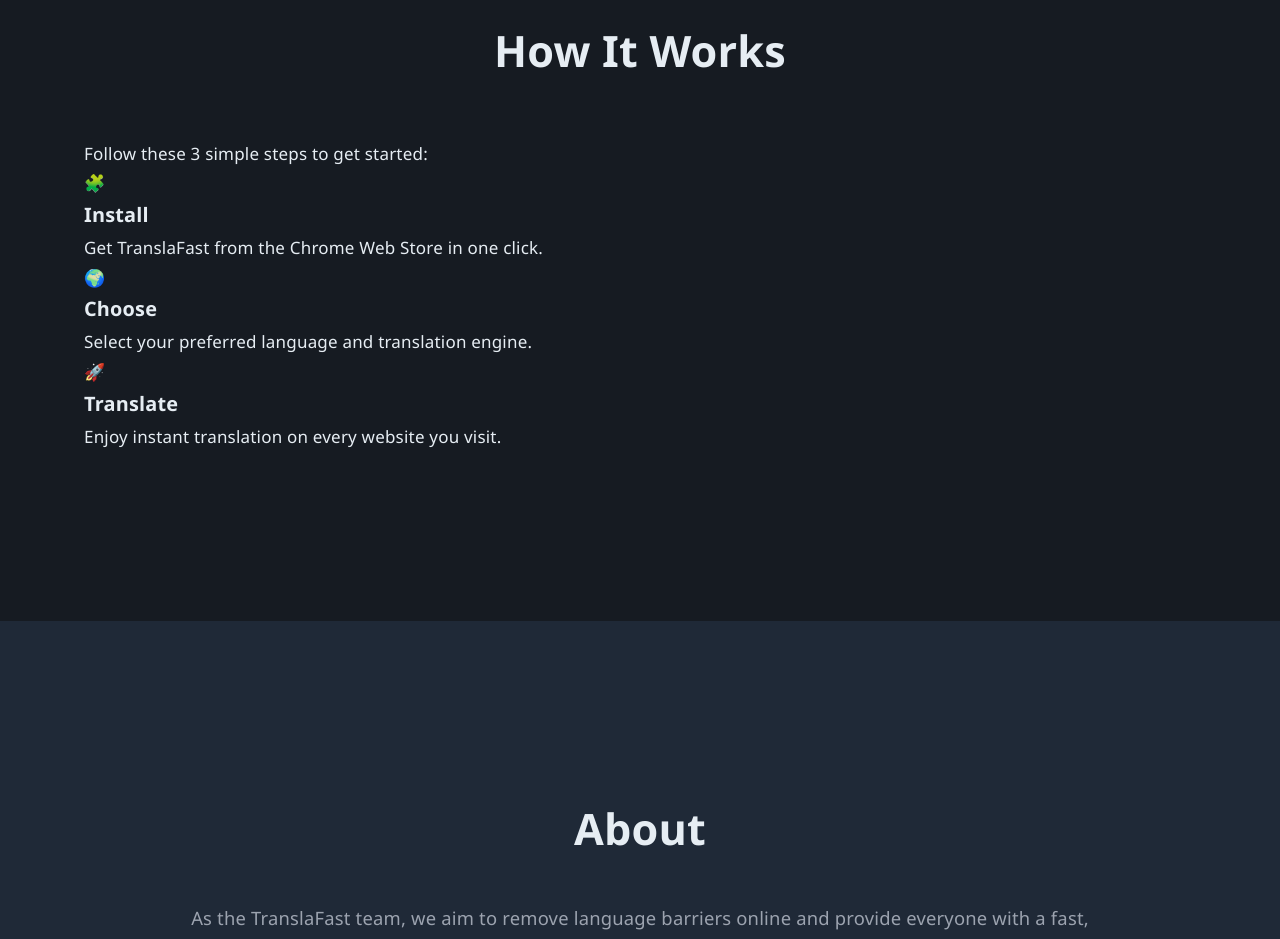
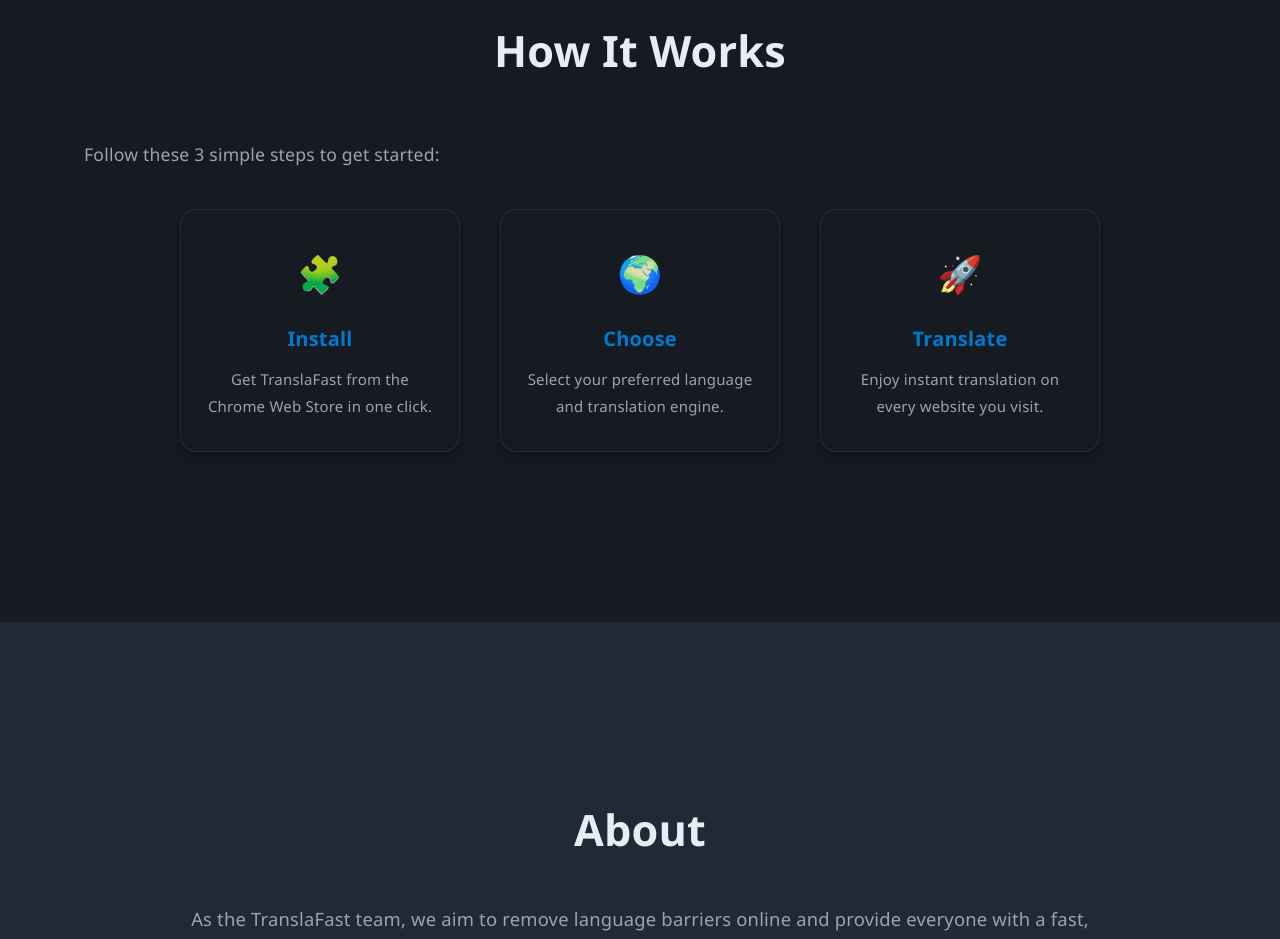
Before and after one commit to pozstudiox/translafast-website, a website: page index.html in a window 1280 px wide. Shown: the part 2020-2959 px from the top of the page. Drawn offline with Linux system fonts and the light colour scheme.

Commit message:
Update style.css

```diff
--- a/style.css
+++ b/style.css
@@ -1552,3 +1552,51 @@
     outline-offset: 3px;
   }
 }
+
+/* YENİ HOW IT WORKS TASARIMI */
+.steps-grid {
+  display: flex;
+  justify-content: center;
+  flex-wrap: wrap;
+  gap: 40px;
+  margin-top: 40px;
+}
+
+.step-card {
+  background: var(--color-surface);
+  border: var(--border);
+  border-radius: 16px;
+  padding: 32px 24px;
+  text-align: center;
+  width: 280px;
+  box-shadow: 0 6px 16px rgba(0,0,0,0.25);
+  transition: all 0.3s ease;
+}
+
+.step-card:hover {
+  transform: translateY(-6px);
+  box-shadow: 0 10px 24px rgba(0,0,0,0.35);
+}
+
+.step-icon {
+  font-size: 36px;
+  margin-bottom: 16px;
+  color: var(--color-accent);
+}
+
+.step-content h3 {
+  font-size: 20px;
+  margin-bottom: 10px;
+  color: var(--color-accent);
+}
+
+.step-content p {
+  font-size: 15px;
+  color: var(--color-muted);
+}
+
+.section-subtitle {
+  font-size: 1.1rem;
+  color: var(--color-muted);
+  margin-bottom: 20px;
+}
```
